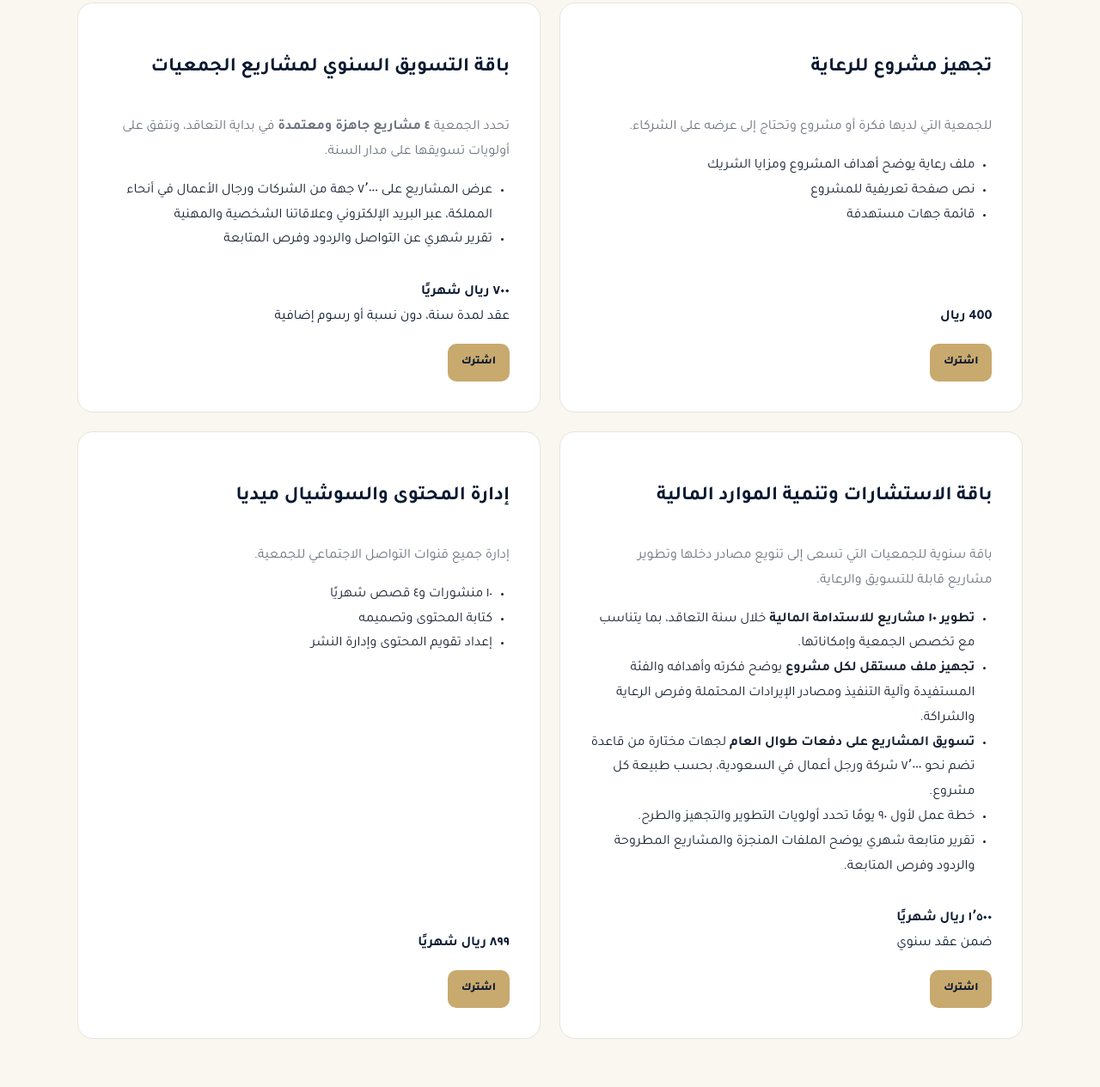
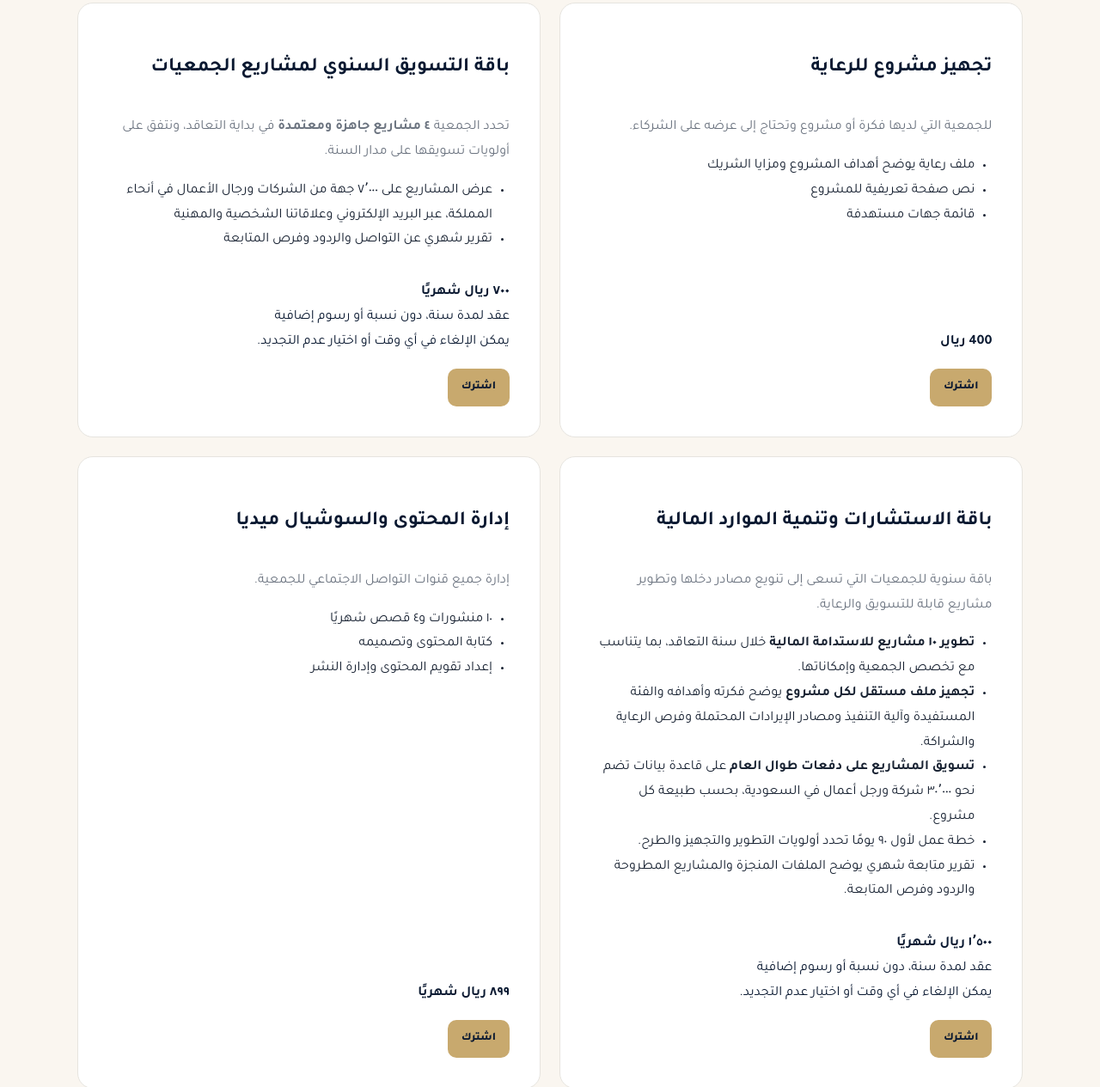
Before and after one commit to athkyaaai-pixel/almotazbellah-website-, a plain HTML site: page packages.html in a window 1280 px wide. Shown: the part 342-1607 px from the top of the page at 86% size. Drawn offline with Linux system fonts and the light colour scheme.

Commit message:
Update annual association package terms and outreach coverage

```diff
--- a/packages.html
+++ b/packages.html
@@ -40,7 +40,7 @@
         <li>عرض المشاريع على ٧٬٠٠٠ جهة من الشركات ورجال الأعمال في أنحاء المملكة، عبر البريد الإلكتروني وعلاقاتنا الشخصية والمهنية</li>
         <li>تقرير شهري عن التواصل والردود وفرص المتابعة</li>
       </ul>
-      <p class="terms"><strong>٧٠٠ ريال شهريًا</strong><br>عقد لمدة سنة، دون نسبة أو رسوم إضافية</p>
+      <p class="terms"><strong>٧٠٠ ريال شهريًا</strong><br>عقد لمدة سنة، دون نسبة أو رسوم إضافية<br>يمكن الإلغاء في أي وقت أو اختيار عدم التجديد.</p>
       <a class="btn small" aria-label="اشترك في باقة التسويق السنوي لمشاريع الجمعيات" href="https://script.google.com/macros/s/AKfycbyrX5ULpRM6ZeiB1H4Kizdflmv1O0zZM1Oss-cX8hgvbBW0l0_YBhwtrkjTlo9kfLdq/exec?plan=marketing">اشترك</a>
     </article>
     <article>
@@ -49,11 +49,11 @@
       <ul>
         <li><strong>تطوير ١٠ مشاريع للاستدامة المالية</strong> خلال سنة التعاقد، بما يتناسب مع تخصص الجمعية وإمكاناتها.</li>
         <li><strong>تجهيز ملف مستقل لكل مشروع</strong> يوضح فكرته وأهدافه والفئة المستفيدة وآلية التنفيذ ومصادر الإيرادات المحتملة وفرص الرعاية والشراكة.</li>
-        <li><strong>تسويق المشاريع على دفعات طوال العام</strong> لجهات مختارة من قاعدة تضم نحو ٧٬٠٠٠ شركة ورجل أعمال في السعودية، بحسب طبيعة كل مشروع.</li>
+        <li><strong>تسويق المشاريع على دفعات طوال العام</strong> على قاعدة بيانات تضم نحو ٣٠٬٠٠٠ شركة ورجل أعمال في السعودية، بحسب طبيعة كل مشروع.</li>
         <li>خطة عمل لأول ٩٠ يومًا تحدد أولويات التطوير والتجهيز والطرح.</li>
         <li>تقرير متابعة شهري يوضح الملفات المنجزة والمشاريع المطروحة والردود وفرص المتابعة.</li>
       </ul>
-      <p class="terms"><strong>١٬٥٠٠ ريال شهريًا</strong><br>ضمن عقد سنوي</p>
+      <p class="terms"><strong>١٬٥٠٠ ريال شهريًا</strong><br>عقد لمدة سنة، دون نسبة أو رسوم إضافية<br>يمكن الإلغاء في أي وقت أو اختيار عدم التجديد.</p>
       <a class="btn small" aria-label="اشترك في باقة الاستشارات وتنمية الموارد المالية" href="https://script.google.com/macros/s/AKfycbyrX5ULpRM6ZeiB1H4Kizdflmv1O0zZM1Oss-cX8hgvbBW0l0_YBhwtrkjTlo9kfLdq/exec?plan=consulting">اشترك</a>
     </article>
     <article>
```
